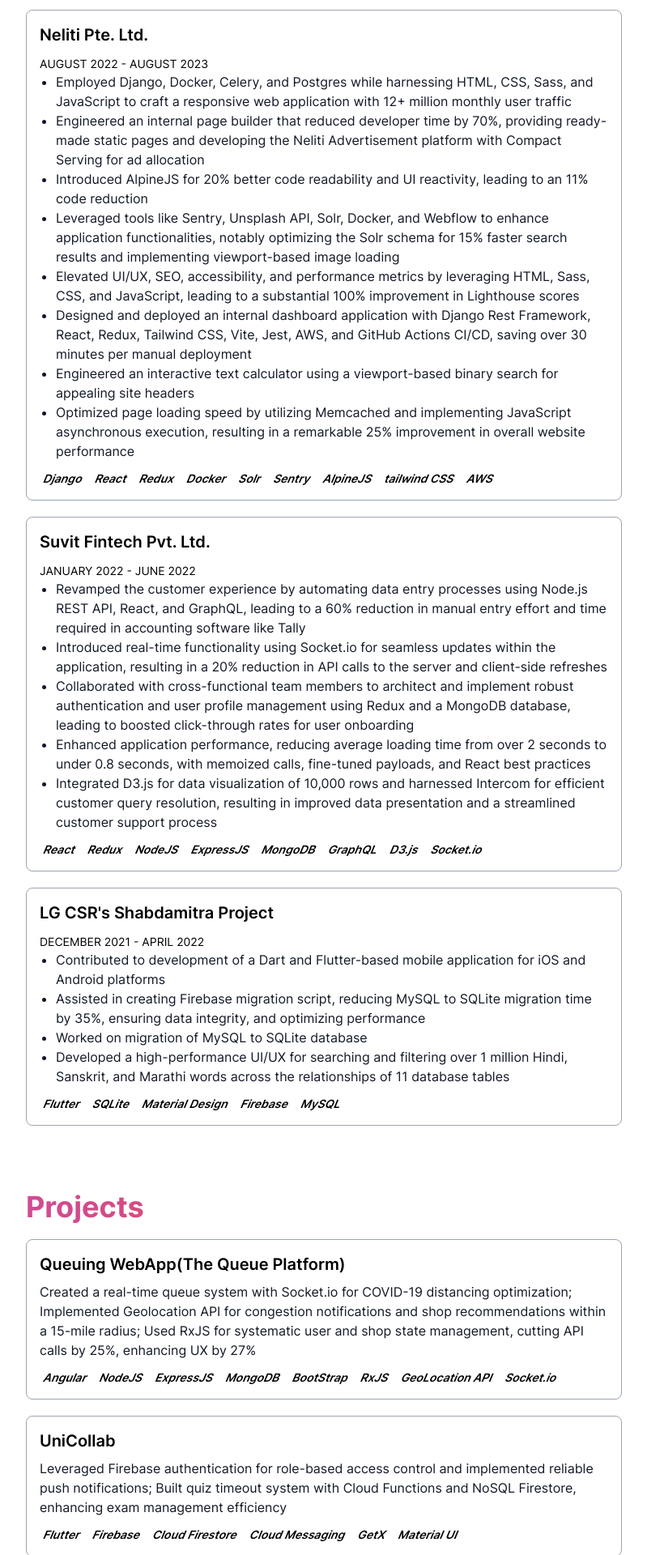
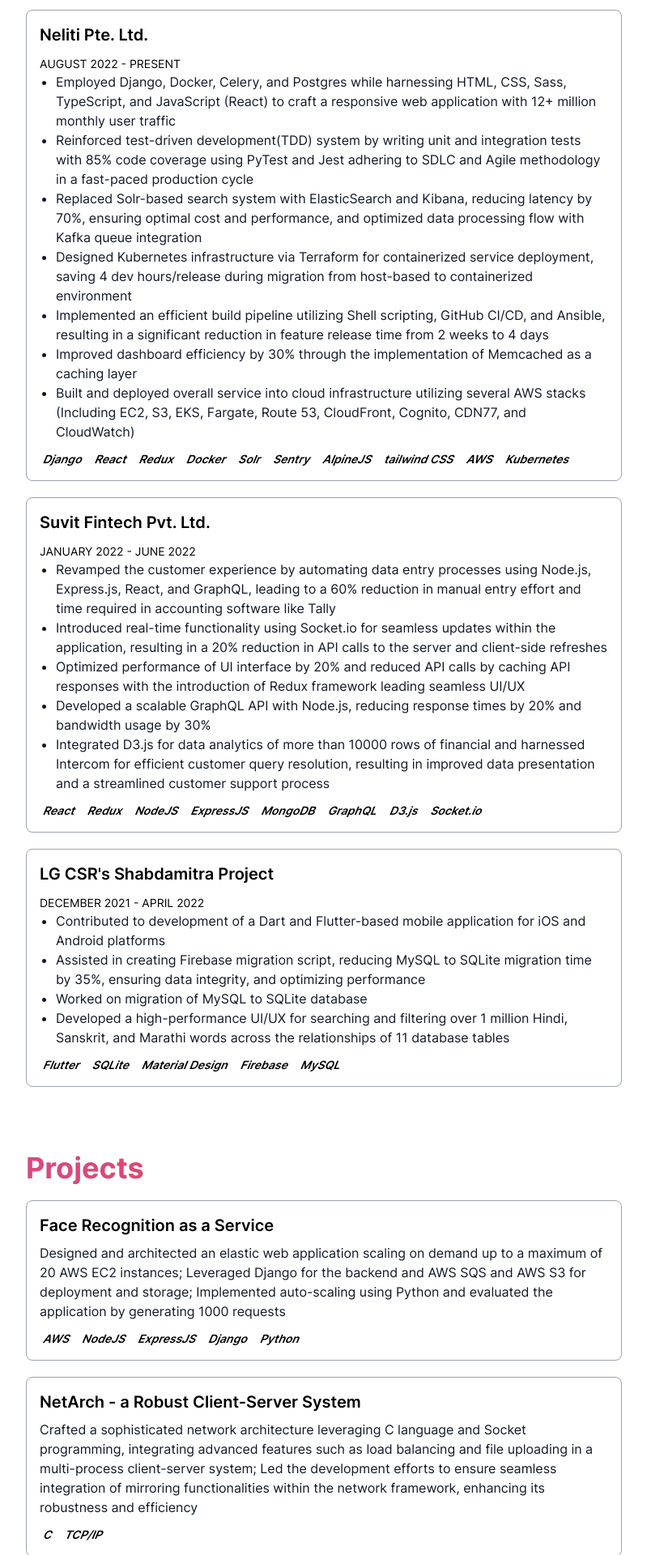
Before and after one commit to shrey333/portfolio, a Next.js app: page / in a window 1280 px wide. Shown: the part 660-2580 px from the top of the page at 81% size, without its empty margins (240-1039 px from the left). Built offline with nearby package versions, Linux system fonts and the light colour scheme.

Commit message:
Feat: update data

```diff
--- a/data/experience.js
+++ b/data/experience.js
@@ -2,14 +2,13 @@
   {
     companyName: "Neliti Pte. Ltd.",
     companyDescription: [
-            "Employed Django, Docker, Celery, and Postgres while harnessing HTML, CSS, Sass, and JavaScript to craft a responsive web application with 12+ million monthly user traffic",
-            "Engineered an internal page builder that reduced developer time by 70%, providing ready-made static pages and developing the Neliti Advertisement platform with Compact Serving for ad allocation",
-            "Introduced AlpineJS for 20% better code readability and UI reactivity, leading to an 11% code reduction",
-            "Leveraged tools like Sentry, Unsplash API, Solr, Docker, and Webflow to enhance application functionalities, notably optimizing the Solr schema for 15% faster search results and implementing viewport-based image loading",
-            "Elevated UI/UX, SEO, accessibility, and performance metrics by leveraging HTML, Sass, CSS, and JavaScript, leading to a substantial 100% improvement in Lighthouse scores",
-            "Designed and deployed an internal dashboard application with Django Rest Framework, React, Redux, Tailwind CSS, Vite, Jest, AWS, and GitHub Actions CI/CD, saving over 30 minutes per manual deployment",
-            "Engineered an interactive text calculator using a viewport-based binary search for appealing site headers",
-            "Optimized page loading speed by utilizing Memcached and implementing JavaScript asynchronous execution, resulting in a remarkable 25% improvement in overall website performance"
+      "Employed Django, Docker, Celery, and Postgres while harnessing HTML, CSS, Sass, TypeScript, and JavaScript (React) to craft a responsive web application with 12+ million monthly user traffic",
+      "Reinforced test-driven development(TDD) system by writing unit and integration tests with 85% code coverage using PyTest and Jest adhering to SDLC and Agile methodology in a fast-paced production cycle",
+      "Replaced Solr-based search system with ElasticSearch and Kibana, reducing latency by 70%, ensuring optimal cost and performance, and optimized data processing flow with Kafka queue integration",
+      "Designed Kubernetes infrastructure via Terraform for containerized service deployment, saving 4 dev hours/release during migration from host-based to containerized environment",
+      "Implemented an efficient build pipeline utilizing Shell scripting, GitHub CI/CD, and Ansible, resulting in a significant reduction in feature release time from 2 weeks to 4 days",
+      "Improved dashboard efficiency by 30% through the implementation of Memcached as a caching layer",
+      "Built and deployed overall service into cloud infrastructure utilizing several AWS stacks (Including EC2, S3, EKS, Fargate, Route 53, CloudFront, Cognito, CDN77, and CloudWatch)",
     ],
     companyLink: "https://www.neliti.com/",
     companyTechnologies: [
@@ -20,19 +19,21 @@
       "Solr",
       "Sentry",
       "AlpineJS",
-            "tailwind CSS", "AWS"
+      "tailwind CSS",
+      "AWS",
+      "Kubernetes",
     ],
     startDate: "August 2022",
-        endDate: "August 2023",
+    endDate: "Present",
   },
   {
     companyName: "Suvit Fintech Pvt. Ltd.",
     companyDescription: [
-            "Revamped the customer experience by automating data entry processes using Node.js REST API, React, and GraphQL, leading to a 60% reduction in manual entry effort and time required in accounting software like Tally",
+      "Revamped the customer experience by automating data entry processes using Node.js, Express.js, React, and GraphQL, leading to a 60% reduction in manual entry effort and time required in accounting software like Tally",
       "Introduced real-time functionality using Socket.io for seamless updates within the application, resulting in a 20% reduction in API calls to the server and client-side refreshes",
-            "Collaborated with cross-functional team members to architect and implement robust authentication and user profile management using Redux and a MongoDB database, leading to boosted click-through rates for user onboarding",
-            "Enhanced application performance, reducing average loading time from over 2 seconds to under 0.8 seconds, with memoized calls, fine-tuned payloads, and React best practices",
-            "Integrated D3.js for data visualization of 10,000 rows and harnessed Intercom for efficient customer query resolution, resulting in improved data presentation and a streamlined customer support process"
+      "Optimized performance of UI interface by 20% and reduced API calls by caching API responses with the introduction of Redux framework leading seamless UI/UX",
+      "Developed a scalable GraphQL API with Node.js, reducing response times by 20% and bandwidth usage by 30%",
+      "Integrated D3.js for data analytics of more than 10000 rows of financial and harnessed Intercom for efficient customer query resolution, resulting in improved data presentation and a streamlined customer support process",
     ],
     companyLink: "https://www.suvit.io/",
     companyTechnologies: [
@@ -57,7 +58,13 @@
       "Developed a high-performance UI/UX for searching and filtering over 1 million Hindi, Sanskrit, and Marathi words across the relationships of 11 database tables",
     ],
     companyLink: "https://www.cfilt.iitb.ac.in/hindishabdamitra/",
-        companyTechnologies: ["Flutter", "SQLite", "Material Design", "Firebase", "MySQL"],
+    companyTechnologies: [
+      "Flutter",
+      "SQLite",
+      "Material Design",
+      "Firebase",
+      "MySQL",
+    ],
     startDate: "December 2021",
     endDate: "April 2022",
   },
--- a/data/projects.js
+++ b/data/projects.js
@@ -1,4 +1,16 @@
 export const PROJECTS = [
+  {
+    projectName: "Face Recognition as a Service",
+    projectDescription:
+      "Designed and architected an elastic web application scaling on demand up to a maximum of 20 AWS EC2 instances; Leveraged Django for the backend and AWS SQS and AWS S3 for deployment and storage; Implemented auto-scaling using Python and evaluated the application by generating 1000 requests",
+    projectTechnologies: ["AWS", "NodeJS", "ExpressJS", "Django", "Python"],
+  },
+  {
+    projectName: "NetArch - a Robust Client-Server System",
+    projectDescription:
+      "Crafted a sophisticated network architecture leveraging C language and Socket programming, integrating advanced features such as load balancing and file uploading in a multi-process client-server system; Led the development efforts to ensure seamless integration of mirroring functionalities within the network framework, enhancing its robustness and efficiency",
+    projectTechnologies: ["C", "TCP/IP"],
+  },
   {
     projectName: "Queuing WebApp(The Queue Platform)",
     projectDescription:
@@ -6,7 +18,16 @@
       "Implemented Geolocation API for congestion notifications and shop recommendations within a 15-mile radius; " +
       "Used RxJS for systematic user and shop state management, cutting API calls by 25%, enhancing UX by 27%",
     projectLink: "https://github.com/shrey333/thequeue",
-        projectTechnologies: ["Angular", "NodeJS", "ExpressJS", "MongoDB", "BootStrap", "RxJS", "GeoLocation API", "Socket.io"],
+    projectTechnologies: [
+      "Angular",
+      "NodeJS",
+      "ExpressJS",
+      "MongoDB",
+      "BootStrap",
+      "RxJS",
+      "GeoLocation API",
+      "Socket.io",
+    ],
   },
   {
     projectName: "UniCollab",
@@ -14,7 +35,14 @@
       "Leveraged Firebase authentication for role-based access control and implemented reliable push notifications; " +
       "Built quiz timeout system with Cloud Functions and NoSQL Firestore, enhancing exam management efficiency",
     projectLink: "https://github.com/shrey333/UniCollab",
-        projectTechnologies: ["Flutter", "Firebase", "Cloud Firestore", "Cloud Messaging", "GetX", "Material UI"],
+    projectTechnologies: [
+      "Flutter",
+      "Firebase",
+      "Cloud Firestore",
+      "Cloud Messaging",
+      "GetX",
+      "Material UI",
+    ],
   },
   {
     projectName: "Book Rental System",
@@ -30,5 +58,4 @@
     projectLink: "https://github.com/eeploolpee/DiscussionForum",
     projectTechnologies: ["ASP.NET", "BootStrap"],
   },
-
 ];
```
Also changed, not shown: 1 other file (tests, documents, lock files or other folders). Lines whose indentation alone changed are shown as unchanged.
